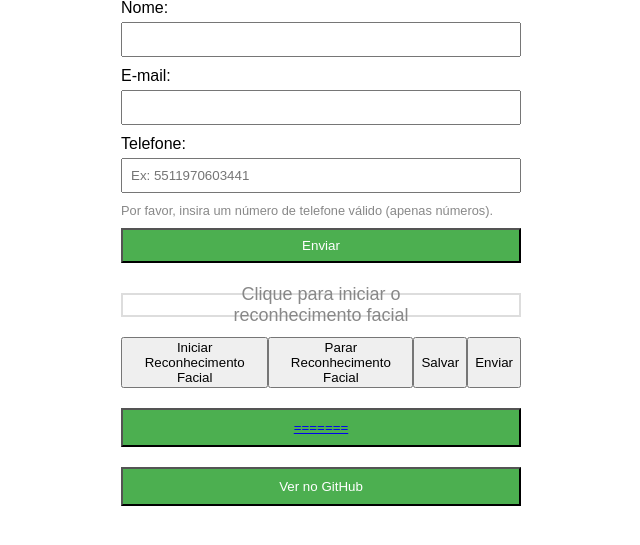
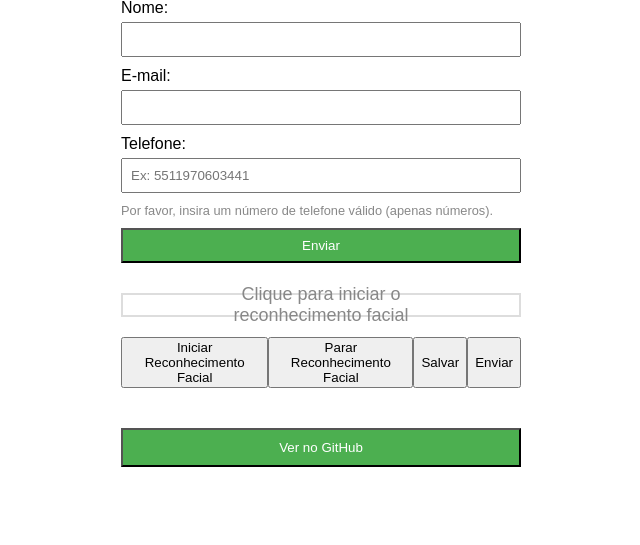
Before and after one commit to AstridNielsen-lab/BioSecurePay.github.io, a Flask app: page / in a window 1280 px wide. Shown: the part 138-683 px from the top of the page, without its empty margins (319-959 px from the left). Run offline with Flask 2, Linux system fonts and the light colour scheme; parts of the project's set-up code (start-up, migrations or seed data) failed here and were passed over.

Commit message:
Update index.html
Signed-off-by: Astrid Nielsen Labs <32886080+AstridNielsen-lab@users.noreply.github.com>

```diff
--- a/templates/index.html
+++ b/templates/index.html
@@ -126,10 +126,7 @@
         <button onclick="enviar()">Enviar</button>
     </div>
 
-  <!-- Adicione o botão do GitHub abaixo do formulário -->
-    <a href="https://github.com/AstridNielsen-lab/BioSecurePay.github.io" target="_blank">
-        <button style="background-color: #4CAF50; color: white; padding: 10px; width: 100%; cursor: pointer;">
-=======
+
   <!-- Adicione o botão do GitHub abaixo do formulário -->
     <a href="https://github.com/AstridNielsen-lab/BioSecurePay.github.io" target="_blank">
         <button style="background-color: #4CAF50; color: white; padding: 10px; margin-top: 20px; width: 100% ;cursor: pointer;">
```
